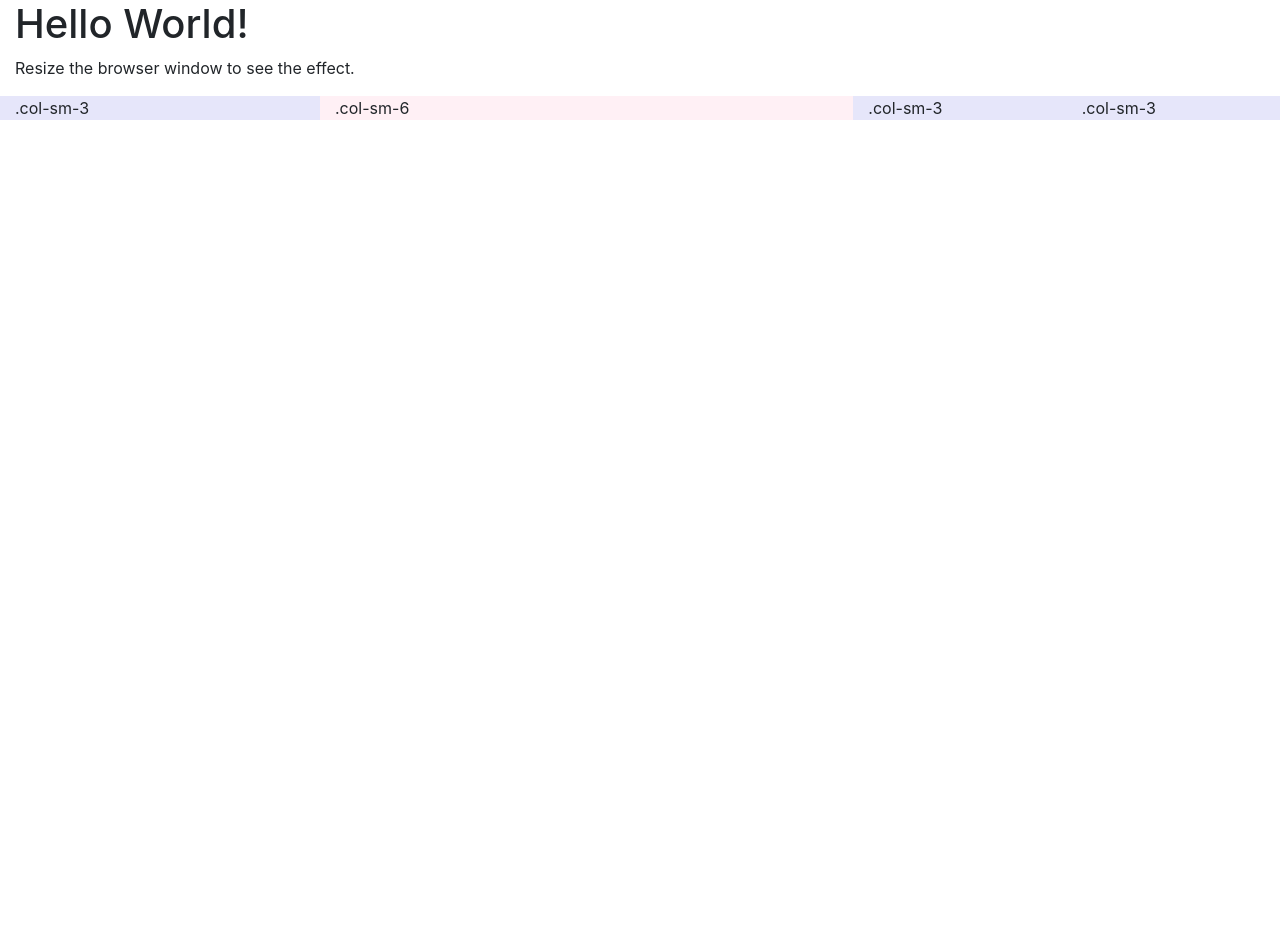
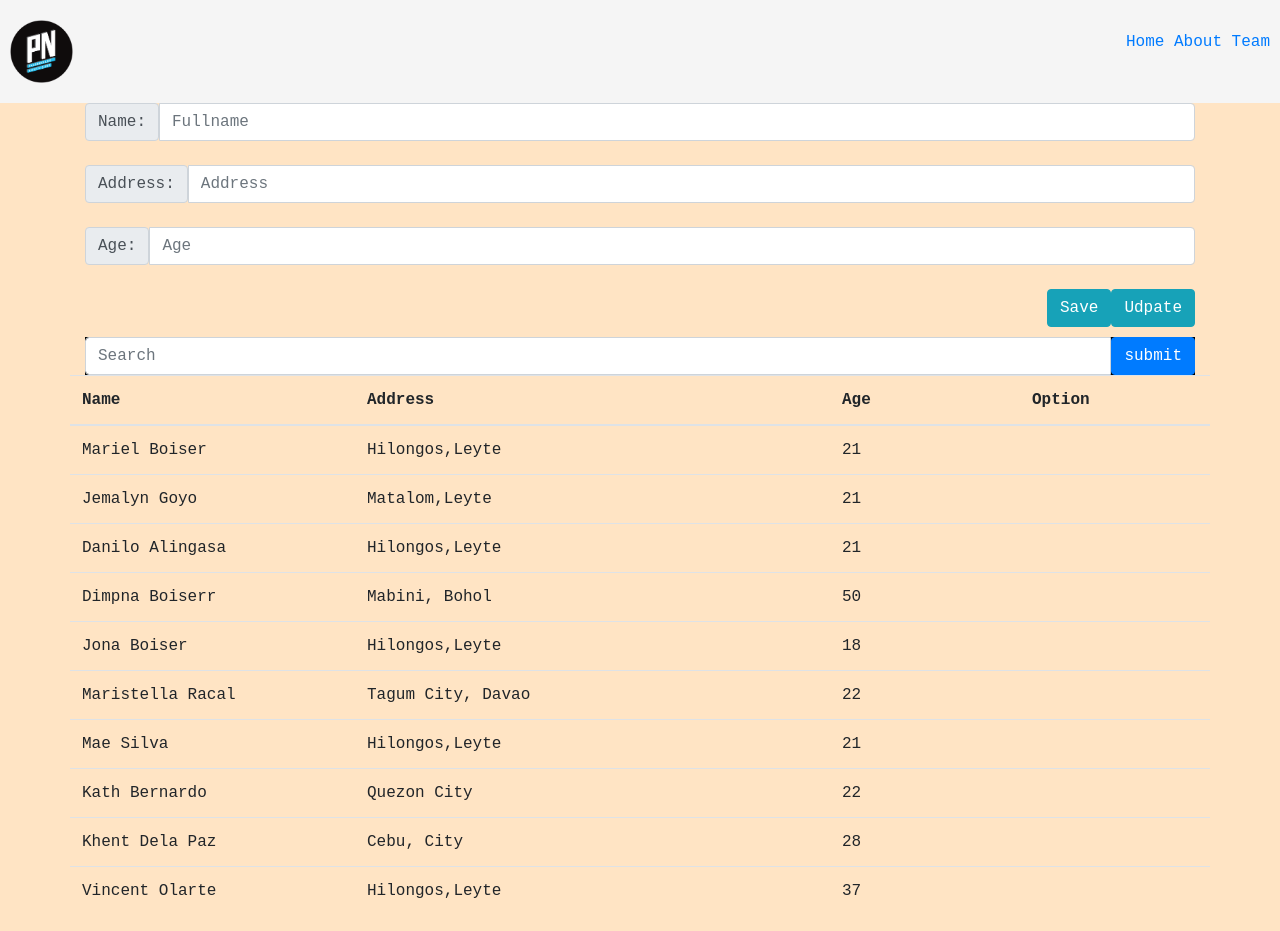
Before and after one commit to MaahReal/AngularJS-Project, a plain HTML site: page home.html in a window 1280 px wide. Before the commit the page ends 800 px from the top, so only its background shows below. Drawn offline with nearby package versions, Linux system fonts and the light colour scheme.

Commit message:
Files Modified

```diff
--- /dev/null
+++ b/app.js
@@ -0,0 +1,5 @@
+var application = angular.module("myApp", []);
+
+function add() {
+    alert("jejeje");
+}
--- /dev/null
+++ b/controller.js
@@ -0,0 +1,55 @@
+application.controller("myController", function($scope) {
+    $scope.details = [{
+        Name: "Mariel Boiser",
+        Address: "Hilongos,Leyte",
+        Age: "21"
+    }, {
+        Name: "Jemalyn Goyo",
+        Address: "Matalom,Leyte",
+        Age: "21"
+    }, {
+        Name: "Danilo Alingasa",
+        Address: "Hilongos,Leyte",
+        Age: "21"
+    }, {
+        Name: "Dimpna Boiserr",
+        Address: "Mabini, Bohol",
+        Age: "50"
+    }, {
+        Name: "Jona Boiser",
+        Address: "Hilongos,Leyte",
+        Age: "18"
+    }, {
+        Name: "Maristella Racal",
+        Address: "Tagum City, Davao",
+        Age: "22"
+    }, {
+        Name: "Mae Silva",
+        Address: "Hilongos,Leyte",
+        Age: "21"
+    }, {
+        Name: "Kath Bernardo",
+        Address: "Quezon City",
+        Age: "22"
+    }, {
+        Name: "Khent Dela Paz",
+        Address: "Cebu, City",
+        Age: "28"
+    }, {
+        Name: "Vincent Olarte",
+        Address: "Hilongos,Leyte",
+        Age: "37"
+    }]
+
+    $scope.add = function(d, d1, d2) {
+        var toadd = {
+            Name: d,
+            Address: d1,
+            Age: d2
+        }
+        $scope.details.push(toadd);
+        $scope.clearSearch = function() {
+            $scope.sudlanan = null;
+        }
+    }
+})
--- a/home.html
+++ b/home.html
@@ -5,19 +5,79 @@
     <title>AngularJS | Project</title>
     <link rel="stylesheet" href="./bootstrap-4.3.1-dist/bootstrap-4.3.1-dist/css/bootstrap.css">
     <script src="./jquery.js"></script>
+    <script src="./bootstrap-4.3.1-dist/bootstrap-4.3.1-dist/js/bootstrap.js"></script>
     <script src="./angular.js"></script>
     <script src="./angular-route.js"></script>
+    <link rel="stylesheet" href="./style.css">
+    <script src="./app.js"></script>
+    <script src="./controller.js"></script>
 </head>
 
-<body>
-    <div class="container-fluid">
-        <h1>Hello World!</h1>
-        <p>Resize the browser window to see the effect.</p>
+<body ng-app="myApp" ng-controller="myController">
+    <div class="header">
+        <img src="./images/pn-logo.png" alt="logo">
+        <div class="header-right">
+            <a href="#">Home</a>
+            <a href="about.html">About</a>
+            <a href="team.html">Team</a>
+        </div>
+    </div>
+
+
+    <div class="container">
+        <div class="input-group">
+            <!-- Name: <input type="text" > -->
+            <div class="input-group=prepend">
+                <span class="input-group-text">Name:</span>
+            </div>
+            <input type="text" class="form-control mb-4" ng-model="sudlanan" placeholder="Fullname">
+        </div>
+
+        <div class="input-group">
+            <div class="input-group=prepend">
+                <span class="input-group-text ">Address:</span>
+            </div>
+            <input type="text" class="form-control mb-4" ng-model="sudlanan1" placeholder="Address">
+        </div>
+
+        <div class="input-group">
+            <div class="input-group=prepend">
+                <span class="input-group-text">Age:</span>
+            </div>
+            <input type="text" class="form-control mb-4" ng-model="sudlanan2" placeholder="Age">
+        </div>
+
+        <input ng-click="update()" type="button" class="btn btn-info opt" value="Udpate">&nbsp;&nbsp;&nbsp;&nbsp;&nbsp;&nbsp;&nbsp;
+        <input ng-click="add(sudlanan,sudlanan1,sudlanan2)" type="button" class="btn btn-info opt" value="Save"><br><br>
+        <a class="clear" ng-click="sudlanan = null">
+            <span class="glyphicon glyphicon-remove"></span>
+        </a>
+        <div class="input-group searchni">
+            <input ng-model="search" type="text" class="form-control" placeholder="Search" name="search">
+            <div class="input-group-btn">
+                <input type="button" class="btn btn-primary" value="submit">
+            </div>
+        </div>
+
         <div class="row">
-            <div class="col-sm-3" style="background-color:lavender;">.col-sm-3</div>
-            <div class="col-sm-5" style="background-color:lavenderblush;">.col-sm-6</div>
-            <div class="col-sm-2" style="background-color:lavender;">.col-sm-3</div>
-            <div class="col-sm-2" style="background-color:lavender;">.col-sm-3</div>
+            <table class="table">
+                <thead>
+                    <tr>
+                        <th class="col-xs-3">Name</th>
+                        <th class="col-sm-5">Address</th>
+                        <th class="col-sm-2">Age</th>
+                        <th class="col-sm-2">Option</th>
+                    </tr>
+                </thead>
+                <tbody>
+                    <tr ng-repeat="info in details | filter: search">
+                        <td>{{info.Name}}</td>
+                        <td>{{info.Address}}</td>
+                        <td>{{info.Age}}</td>
+                        <td></td>
+                    </tr>
+                </tbody>
+            </table>
         </div>
     </div>
 
--- /dev/null
+++ b/style.css
@@ -0,0 +1,39 @@
+* {
+    box-sizing: border-box;
+}
+
+body {
+    background-color: bisque;
+    font-family: 'Courier New', Courier, monospace;
+}
+
+.header {
+    overflow: hidden;
+    padding: 20px 10px;
+    background-color: whitesmoke;
+}
+
+.header img {
+    width: 5%;
+}
+
+.header-right {
+    float: right;
+    margin-top: 10px;
+}
+
+#sudlanan {
+    width: 30px;
+}
+
+table tr th {
+    width: 25%;
+}
+
+.searchni {
+    background-color: black;
+}
+
+.opt {
+    float: right;
+}
```
Also changed, not shown: images/pn-logo.png (added).
